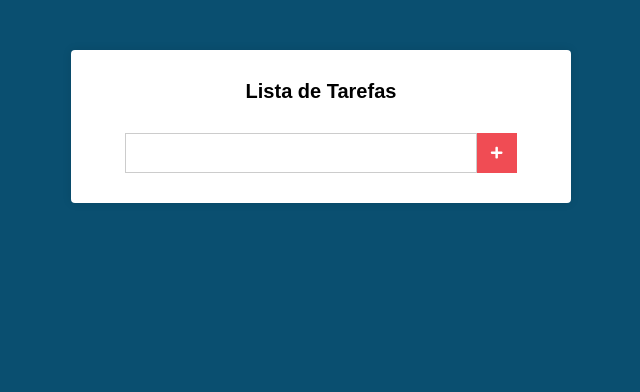
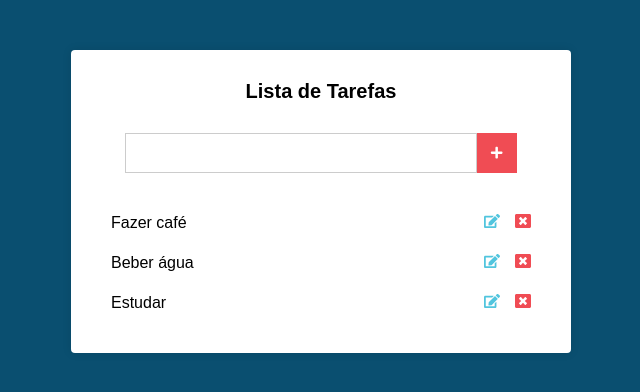
Before and after one commit to 25Das/cursojs, a React (Create React App) app in the folder React/listatarefas/: page / in a window 1280 px wide. Shown: the top 392 px of the page, without its empty margins (319-959 px from the left). Built offline with nearby package versions, Linux system fonts and the light colour scheme.

Commit message:
Styling the tasks.

```diff
--- a/React/listatarefas/src/components/Main.css
+++ b/React/listatarefas/src/components/Main.css
@@ -37,3 +37,38 @@
 	align-items: center;
 	justify-content: center;
 }
+
+.tarefas {
+	margin-top: 30px;
+}
+
+.tarefas li {
+	display: flex;
+	align-items: center;
+	justify-content: space-between;
+	padding: 10px;
+	transition: all 600ms;
+}
+
+.tarefas li:hover {
+	background: #51c5de;
+}
+
+.tarefas li .edit {
+	margin-right: 15px;
+	color: #51c5de;
+}
+
+.tarefas li .delete {
+	color: #f04c54;
+}
+
+.tarefas li:hover .edit, .tarefas li:hover .delete {
+	color: #000;
+	cursor: pointer;
+}
+
+.tarefas li .edit, .tarefas li .delete {
+	cursor: pointer;
+	transition: all 600ms;
+}
--- a/React/listatarefas/src/components/Main.js
+++ b/React/listatarefas/src/components/Main.js
@@ -1,12 +1,17 @@
 import React, { Component } from 'react';
 
 // Form
-import { FaPlus } from 'react-icons/fa';
+import { FaPlus, FaEdit, FaWindowClose } from 'react-icons/fa';
+
+// Tarefas
+// import { FaEdit, FaWindowClose } from 'react-icons/fa';
+
 import './Main.css';
 
 class Main extends Component {
 	state = {
 		novaTarefa: '',
+		tarefas: ['Fazer café', 'Beber água', 'Estudar'],
 	};
 
 	handleChange = e => {
@@ -16,7 +21,7 @@
 	};
 
 	render() {
-		const { novaTarefa } = this.state;
+		const { novaTarefa, tarefas } = this.state;
 
 		return (
 			<div className='main'>
@@ -28,6 +33,18 @@
 						<FaPlus />
 					</button>
 				</form>
+
+				<ul className='tarefas'>
+					{tarefas.map(tarefa => (
+						<li key={tarefa}>
+							{tarefa}
+							<div>
+								<FaEdit className='edit' />
+								<FaWindowClose className='delete' />
+							</div>
+						</li>
+					))}
+				</ul>
 			</div>
 		);
 	}
```
